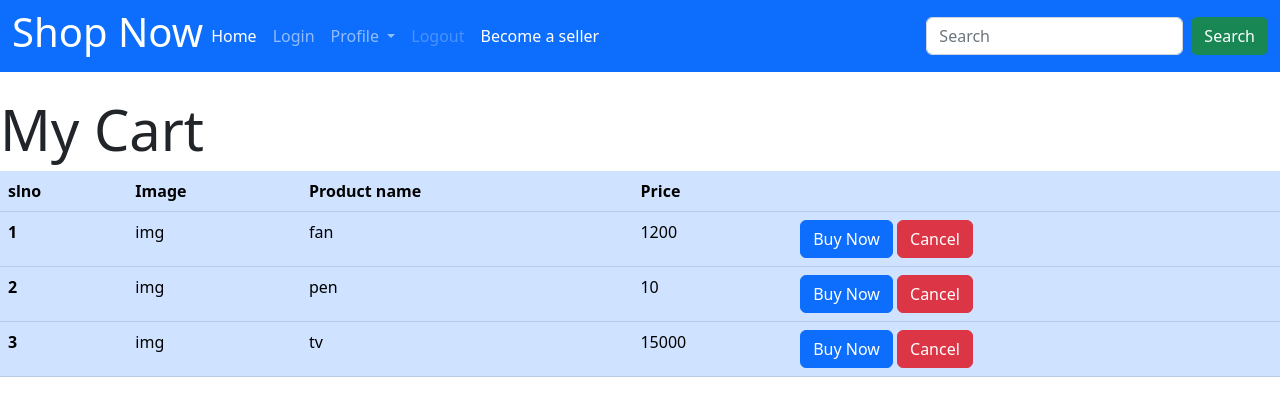
After one commit to rahulrdk/ecommerce, a Django app: page /customer/my_cart in a window 1280 px wide. The commit adds this page. Shown: the top 416 px of the page. Run offline with Django 4.2, Linux system fonts and the light colour scheme.

Commit message:
4th commit

```diff
--- a/common/templates/common/common_page.html
+++ b/common/templates/common/common_page.html
@@ -31,7 +31,7 @@
                   Profile
                 </a>
                 <ul class="dropdown-menu">
-                  <li><a class="dropdown-item" href="#">Cart</a></li>
+                  <li><a class="dropdown-item" href="{% url 'customer:my_cart' %}">Cart</a></li>
                   <li><a class="dropdown-item" href="{% url 'customer:my_order' %}">My order</a></li>
                   <li><hr class="dropdown-divider"></li>
                   <li><a class="dropdown-item" href="#">Change password</a></li>
@@ -64,31 +64,47 @@
                   <h5 class="card-title">Card title</h5>
                   <p class="card-text">Some quick example text to build on the card title and make up the bulk of the card's content.</p>
                 </div>
+
                 <ul class="list-group list-group-flush">
-                  <li class="list-group-item">An item</li>
-                  <li class="list-group-item">A second item</li>
-                  <li class="list-group-item">A third item</li>
+                  <li class="list-group-item">
+                    <div class="row mb-3">
+                        <label for="inputEmail3" class="col-sm-3 col-form-label">Price</label>
+                        <div class="col-sm-10">
+                            <input class="form-control" type="text" value="2000" aria-label="readonly input example" style="width: 150px;" readonly>
+                        </div>
+                    </div>
+                  </li>
+                  <!-- <li class="list-group-item">A second item</li>
+                  <li class="list-group-item">A third item</li> -->
                 </ul>
                 <div class="card-body">
-                    <a href="#" class="btn btn-primary">Continue</a>
+                    <a href="{% url 'customer:check_out' %}" class="btn btn-primary">Continue</a>
                     <a href="#" class="btn btn-primary">Add to cart</a>
                 </div>
-              </div>
-          </div>
-          <div class="col">
+            </div>
+        </div>
+        <div class="col">
             <div class="card" style="width: 18rem;">
                 <img src="..." class="card-img-top" alt="...">
                 <div class="card-body">
                   <h5 class="card-title">Card title</h5>
                   <p class="card-text">Some quick example text to build on the card title and make up the bulk of the card's content.</p>
                 </div>
+
                 <ul class="list-group list-group-flush">
-                  <li class="list-group-item">An item</li>
-                  <li class="list-group-item">A second item</li>
-                  <li class="list-group-item">A third item</li>
+                  <li class="list-group-item">
+                    <div class="row mb-3">
+                        <label for="inputEmail3" class="col-sm-3 col-form-label">Price</label>
+                        <div class="col-sm-10">
+                            <input class="form-control" type="text" value="2000" aria-label="readonly input example" style="width: 150px;" readonly>
+                        </div>
+                    </div>
+                  </li>
+                  <!-- <li class="list-group-item">A second item</li>
+                  <li class="list-group-item">A third item</li> -->
                 </ul>
                 <div class="card-body">
-                    <a href="#" class="btn btn-primary">Continue</a>
+                    <a href="{% url 'customer:check_out' %}" class="btn btn-primary">Continue</a>
                     <a href="#" class="btn btn-primary">Add to cart</a>
                 </div>
               </div>
--- /dev/null
+++ b/customer/templates/customer/my_cart.html
@@ -0,0 +1,51 @@
+{% extends 'common/common_page.html' %}
+{% block content %}
+
+<h1 class="display-4">My Cart</h1>
+
+<table class="table table-primary">
+    <thead>
+      <tr>
+        <th scope="col">slno</th>
+        <th scope="col">Image</th>
+        <th scope="col">Product name</th>
+        <th scope="col">Price</th>
+        <th scope="col"></th>
+      </tr>
+    </thead>
+    <tbody>
+      <tr>
+        <th scope="row">1</th>
+        <td>img</td>
+        <td>fan</td>
+        <td>1200</td>
+        <td>
+            <div class="card-body">
+                <a href="{% url 'customer:check_out' %}" class="btn btn-primary">Buy Now</a>
+                <a href="#" class="btn btn-danger"> Cancel</a>
+              </div>
+        </td>
+      </tr>
+      <tr>
+        <th scope="row">2</th>
+        <td>img</td>
+        <td>pen</td>
+        <td>10</td>
+        <td><div class="card-body">
+            <a href="{% url 'customer:check_out' %}" class="btn btn-primary">Buy Now</a>
+            <a href="#" class="btn btn-danger"> Cancel</a>
+          </div></td>
+      </tr>
+      <tr>
+        <th scope="row">3</th>
+        <td>img</td>
+        <td>tv</td>
+        <td>15000</td>
+        <td><div class="card-body">
+            <a href="{% url 'customer:check_out' %}" class="btn btn-primary">Buy Now</a>
+            <a href="#" class="btn btn-danger"> Cancel</a>
+          </div></td>
+      </tr>
+    </tbody>
+  </table>
+{% endblock %}
--- a/customer/urls.py
+++ b/customer/urls.py
@@ -6,6 +6,8 @@ app_name='customer'
 urlpatterns = [
 
     path('my_order',views.my_order,name='my_order'),
+    path('check_out',views.check_out,name='check_out'),
+    path('my_cart',views.my_cart,name='my_cart'),
 
 
 ]
--- a/customer/views.py
+++ b/customer/views.py
@@ -4,3 +4,9 @@ from django.shortcuts import render
 
 def my_order(request):
     return render(request,'customer/my_order.html')
+
+def check_out(request):
+    return render(request,'customer/check_out.html')
+
+def my_cart(request):
+    return render(request,'customer/my_cart.html')
```
Also changed, not shown: customer/templates/customer/check_out.html (added, +46 -0 lines).
